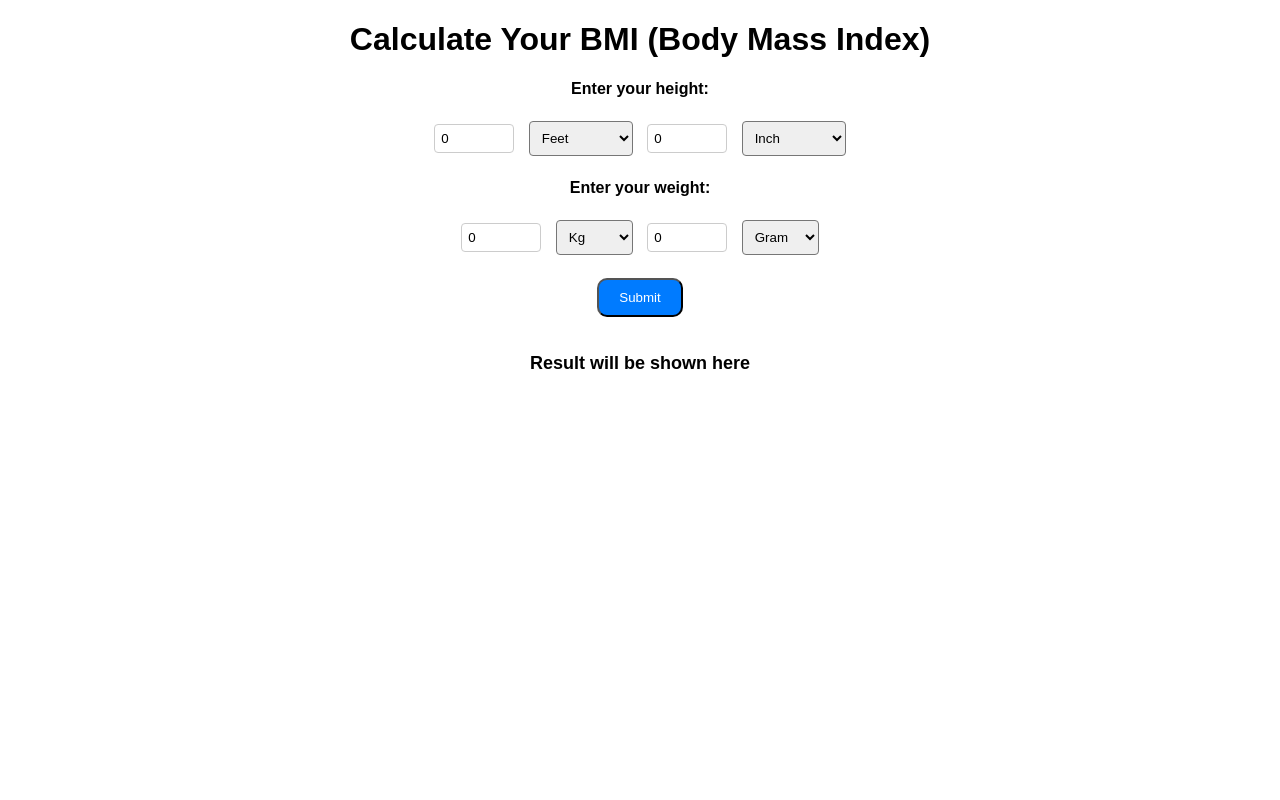
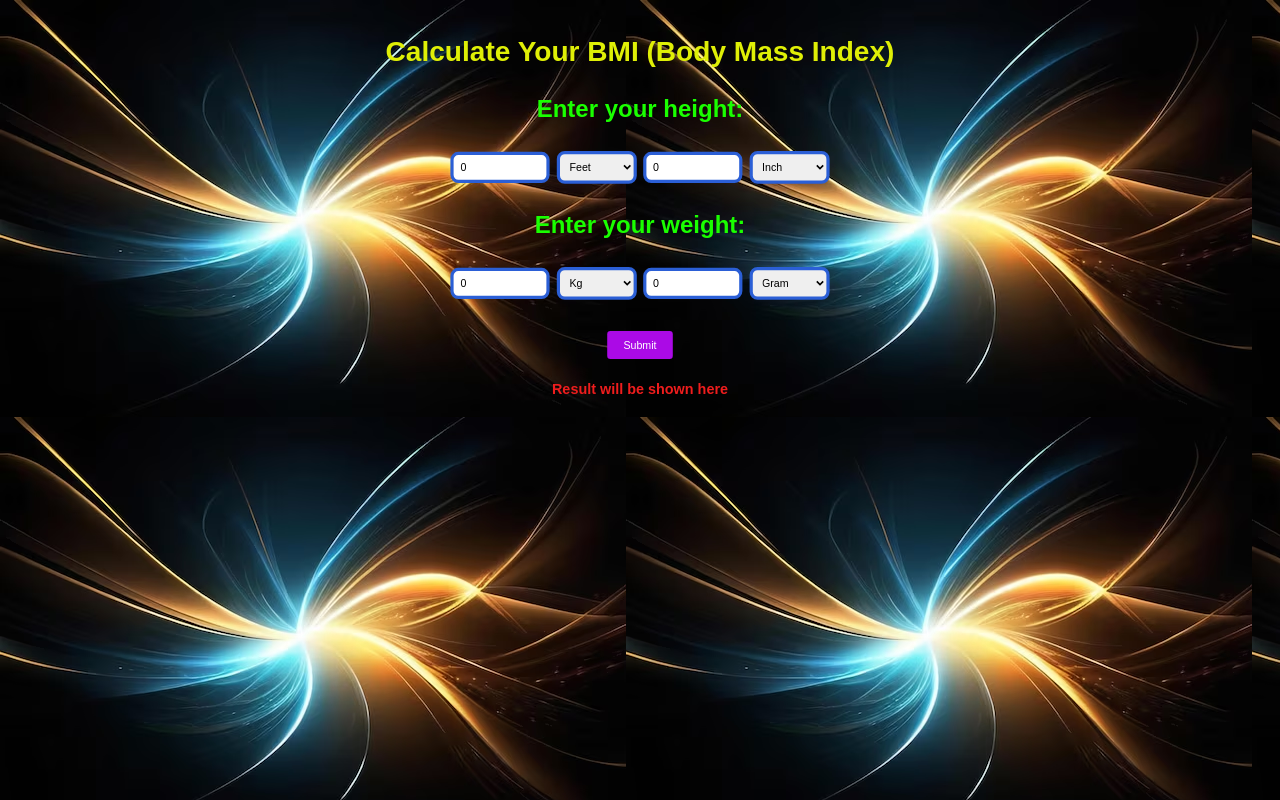
Before and after one commit to babla45/BMI, a plain HTML site: page index.html in a window 1280 px wide. Drawn offline with Linux system fonts and the light colour scheme.

Commit message:
design complete for the first time

```diff
--- a/functions.js
+++ b/functions.js
@@ -47,11 +47,17 @@ function submit_button_click(){
 
     if(!isNaN(bmi) && height!=0.0){
         document.getElementById("result").style.display='block';
-        document.getElementById("bmi").textContent="Your BMI = "+bmi;
+        document.getElementById("bmi").textContent="Your BMI is = "+bmi;
+        document.getElementById("reload").style.display='inline';
     }
     else{
-        document.getElementById("result").style.display='none';
-        document.getElementById("bmi").textContent="Please enter correct values for height and weight";
+        // document.getElementById("result").style.display='block';
+        document.getElementById("result").textContent="Please enter correct values for height and weight";
     }
 
 }
+
+function refreshPage(){
+    location.reload();
+    document.getElementById("reload").style.display='none';
+}
--- a/index.html
+++ b/index.html
@@ -7,8 +7,9 @@
     <link rel="stylesheet" href="style.css">
     <script src="functions.js"></script>
 </head>
-<body style="text-align: center;">
-    <h1>Calculate Your BMI (Body Mass Index) </h1>
+<body>
+
+    <h3><p>Calculate Your BMI (Body Mass Index) </p></h3>
 
     <!-- <p>You can determine your BMI from here.</p><br><br> -->
 
@@ -58,10 +59,11 @@
 
     <br><br>
     <input id="submitButton" type="submit" onclick="submit_button_click()">
+    <button id="reload" onclick="refreshPage()">Refresh</button>
 
     <!-- --------------------------------- -->
 
-    <br><br>
+    <br>
     <p id="result">Result will be shown here</p>
 
     <p id="bmi"></p>
--- a/style.css
+++ b/style.css
@@ -1,42 +1,75 @@
+/* style.css */
+
+/* Body styling */
 body {
+    font-family: Arial, sans-serif;
+    background-color: #ffffff;
+    color: #333;
+    font-size: 30px;
+    transform: scale(0.8);
+    transform-origin: top;
     text-align: center;
-    font-family: Arial, sans-serif;
+    background-image: url('bg.png');
 }
 
-.boxes {
-    width: 80px;
-    padding: 6px;
-    margin: 5px;
-    border: 1px solid #ccc;
-    border-radius: 4px;
-    box-sizing: border-box;
+/* Header styling */
+h3 {
+    color: #dfef06;
+
 }
 
-select {
-    padding: 8px;
-    border-radius: 4px;
-    margin: 5px;
+b{
+    color: #1aff00;
 }
 
-#submitButton {
+/* Input and select box styling */
+.boxes, select {
+    padding: 8px;
+    border: 4px solid #2b5fd6;
+    border-radius: 10px;
+    width: 100px;
+}
+
+
+
+/* Submit button styling */
+#submitButton, #reload {
     padding: 10px 20px;
-    background-color: #007bff;
+    background-color:  #ab0ae6;
     color: white;
-    border-radius: 10px;
+    border: none;
+    border-radius: 4px;
     cursor: pointer;
+}
+/* Refresh button styling */
+#reload {
+    padding: 10px 20px;
+    background-color: #1f27f7;
+    color: white;
+    border: none;
+    border-radius: 4px;
+    cursor: pointer;
+    display: none;
+
+
 }
 
 #submitButton:hover {
-    background-color: #0056b3;
+    background-color: #005F6B;
 }
 
+/* Result paragraph styling */
 #result {
     font-size: 18px;
     font-weight: bold;
+    padding: 10px;
+    /* display: none; */
+    color: #ee1d1d;
 }
 
+/* BMI paragraph styling */
 #bmi {
     font-size: 24px;
     font-weight: bold;
-    color: #007bff;
+    color: #a424b5;
 }
```
Also changed, not shown: bg.png (added).
